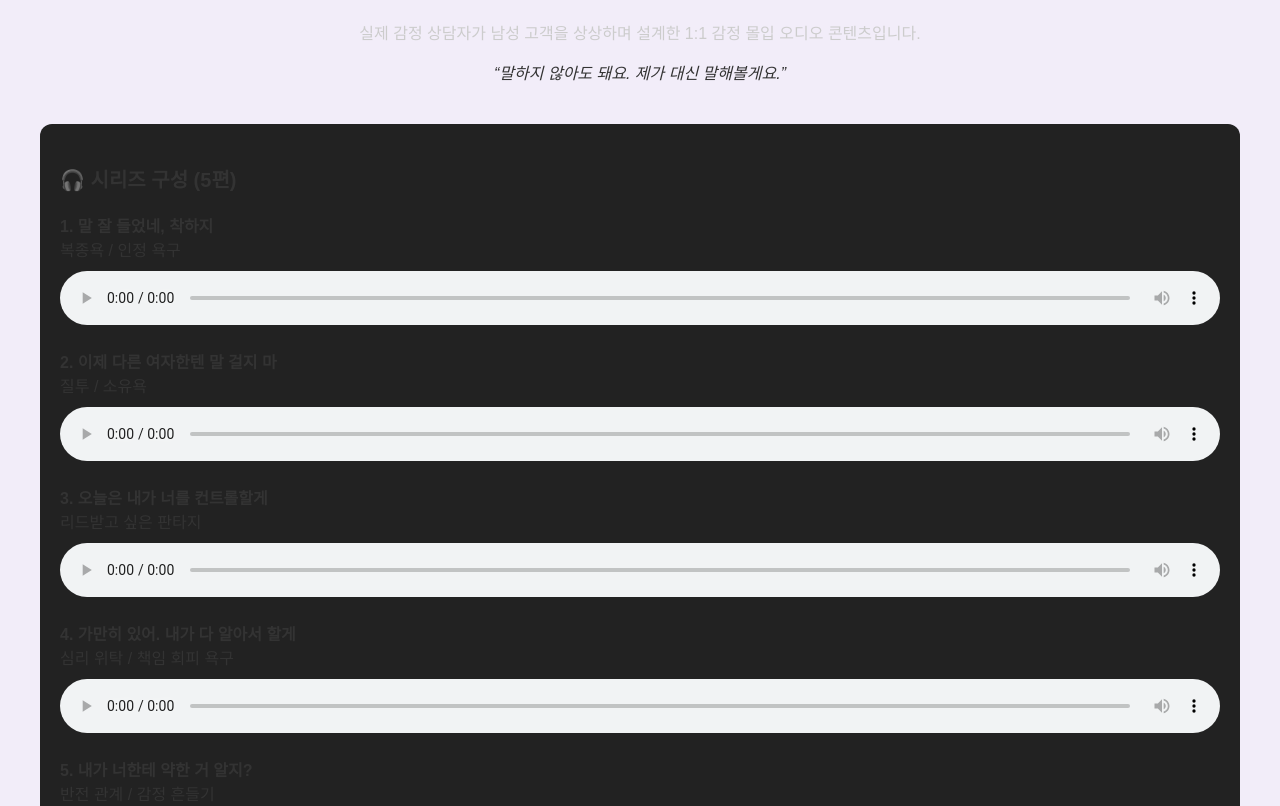
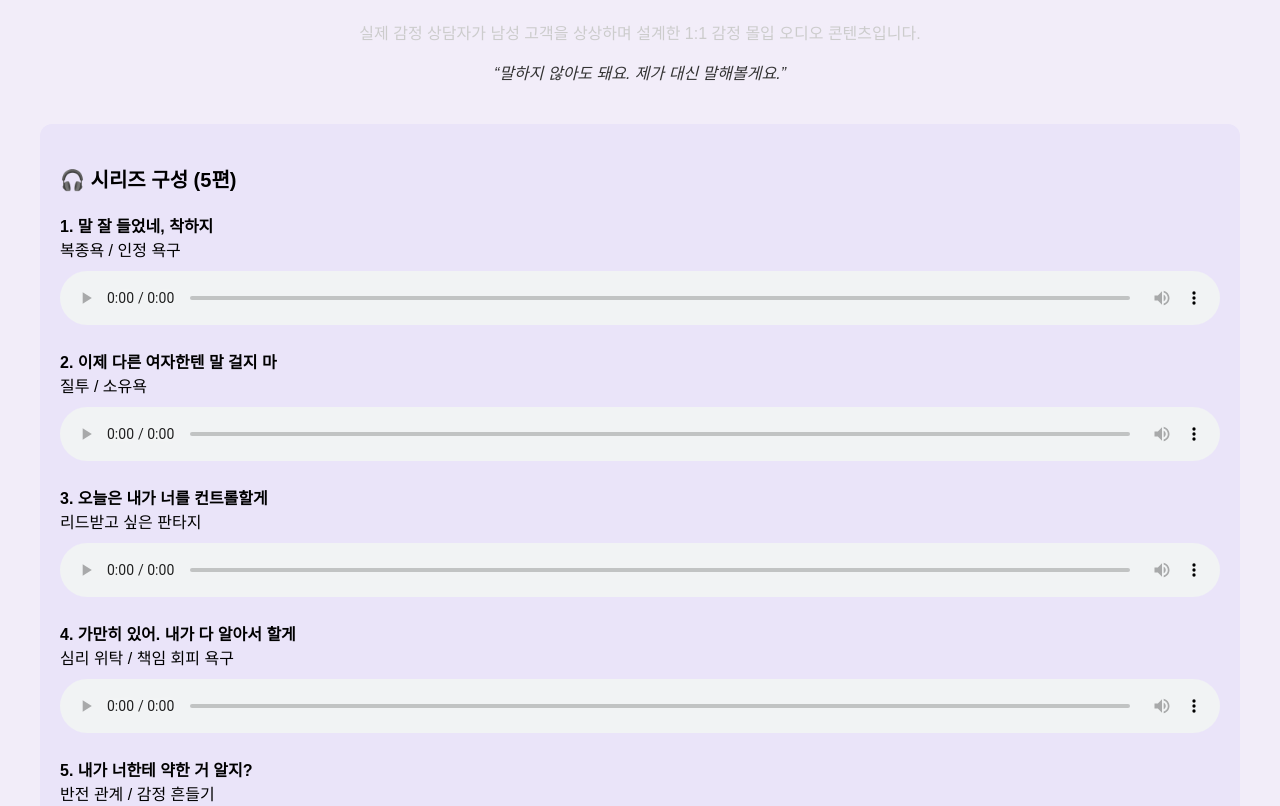
Before and after one commit to OHYURM/seoi, a plain HTML site: page index.html in a window 1280 px wide. Shown: the part 1545-2351 px from the top of the page. Drawn offline with Linux system fonts and the light colour scheme.

Commit message:
index.html

```diff
--- a/index.html
+++ b/index.html
@@ -256,7 +256,7 @@
   </div>
 
   <!-- 🔉 섹션2: 목차 + 미리 듣기 -->
-  <div class="audio-list" style="background:#222; padding:20px; border-radius:12px; margin-bottom:40px;">
+  <div class="audio-list" style="background:#eae4f9; color:#000; padding:20px; border-radius:12px; margin-bottom:40px;">
     <h3 style="font-size:20px;">🎧 시리즈 구성 (5편)</h3>
     <ul style="list-style:none; padding:0;">
       <li style="margin:20px 0;">
```
